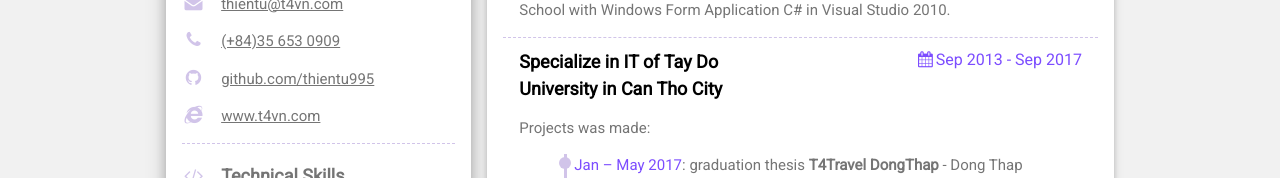
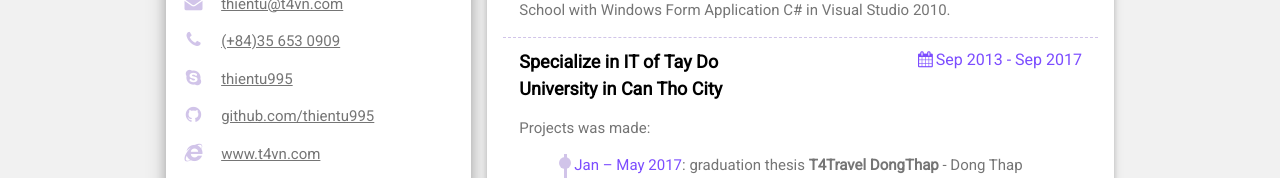
Before and after one commit to thientu995/thientu995, an Angular app: page / in a window 1280 px wide. Shown: the part 408-586 px from the top of the page. Built offline with nearby package versions, Linux system fonts and the light colour scheme; what simplebar-angular would draw is missing.

Commit message:
update skype

```diff
--- a/src/app/app.component.html
+++ b/src/app/app.component.html
@@ -31,7 +31,7 @@
             <div id="Information">
               <p *ngFor="let item of dataCV?.Information?.Data">
                 <i class="fa fa-{{item.Icon}} fa-fw w3-margin-right w3-large
-                                        color-icon"></i><span [innerHTML]="item.Text"></span>
+                                        color-icon"></i><span [innerHTML]="item.Text | safeHtml"></span>
               </p>
             </div>
 
--- a/src/app/app.module.ts
+++ b/src/app/app.module.ts
@@ -2,13 +2,14 @@ import { BrowserModule } from '@angular/platform-browser';
 import { NgModule } from '@angular/core';
 import { HttpClientModule } from '@angular/common/http';
 import { SimplebarAngularModule } from 'simplebar-angular';
-
 import { AppRoutingModule } from './app-routing.module';
 import { AppComponent } from './app.component';
 import { NgbModule } from '@ng-bootstrap/ng-bootstrap';
+import { SafeUrlPipe } from 'src/safe-url.pipe';
 
 @NgModule({
   declarations: [
+    SafeUrlPipe,
     AppComponent
   ],
   imports: [
@@ -16,7 +17,7 @@ import { NgbModule } from '@ng-bootstrap/ng-bootstrap';
     AppRoutingModule,
     NgbModule,
     SimplebarAngularModule,
-    HttpClientModule
+    HttpClientModule,
   ],
   providers: [],
   bootstrap: [AppComponent]
--- a/src/assets/data/dataInfo.json
+++ b/src/assets/data/dataInfo.json
@@ -21,6 +21,10 @@
                 {
                     "Icon": "phone",
                     "Text": "<a target='_blank' href='tel:(+84)35 653 0909'>(+84)35 653 0909</a>"
+                },
+                {
+                    "Icon": "skype",
+                    "Text": "<a target='_blank' href='skype:thientu995?chat'>thientu995</a>"
                 },
                 {
                     "Icon": "github",
--- /dev/null
+++ b/src/safe-url.pipe.ts
@@ -0,0 +1,11 @@
+import { Pipe, PipeTransform } from '@angular/core';
+import { DomSanitizer } from '@angular/platform-browser';
+@Pipe({
+    name: 'safeHtml'
+})
+export class SafeUrlPipe implements PipeTransform {
+    constructor(private domSanitizer: DomSanitizer) { }
+    transform(url) {
+        return this.domSanitizer.bypassSecurityTrustHtml(url);
+    }
+}
```
Also changed, not shown: 6 other files (tests, documents, lock files or other folders).
